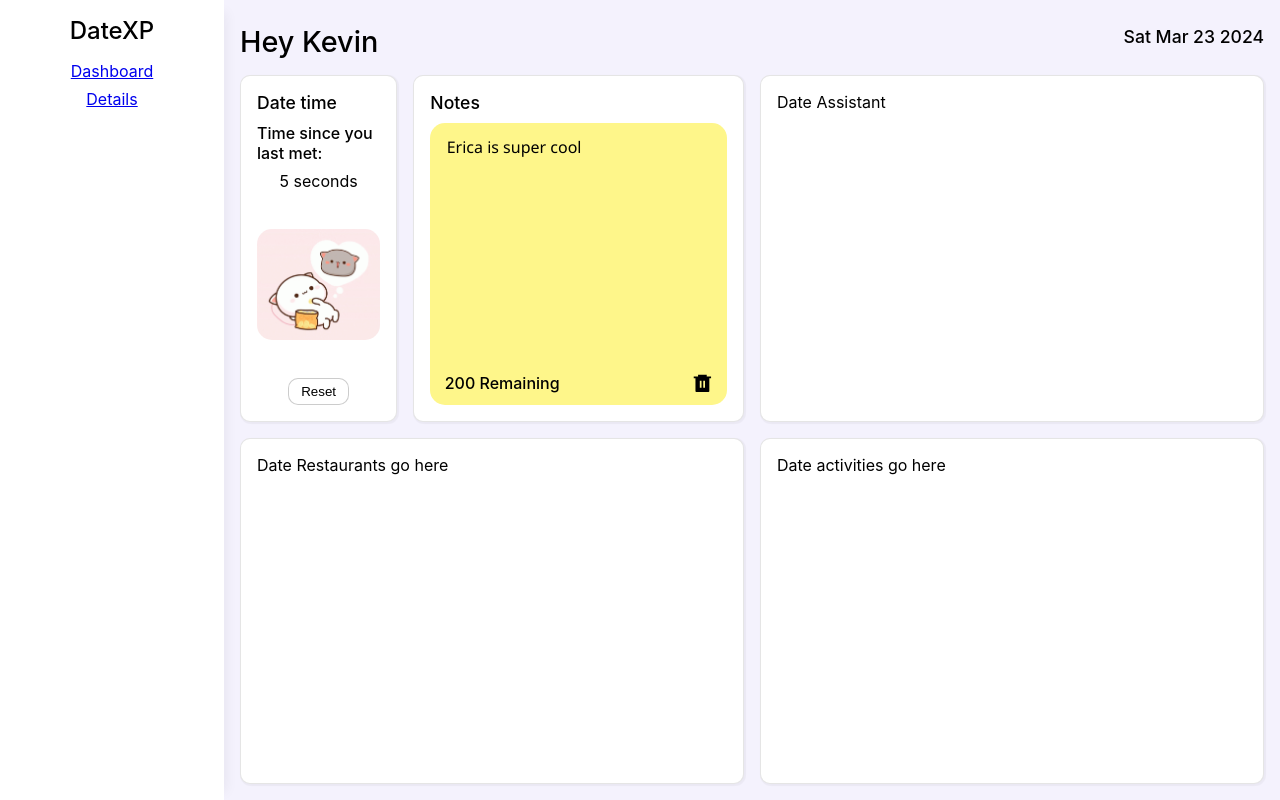
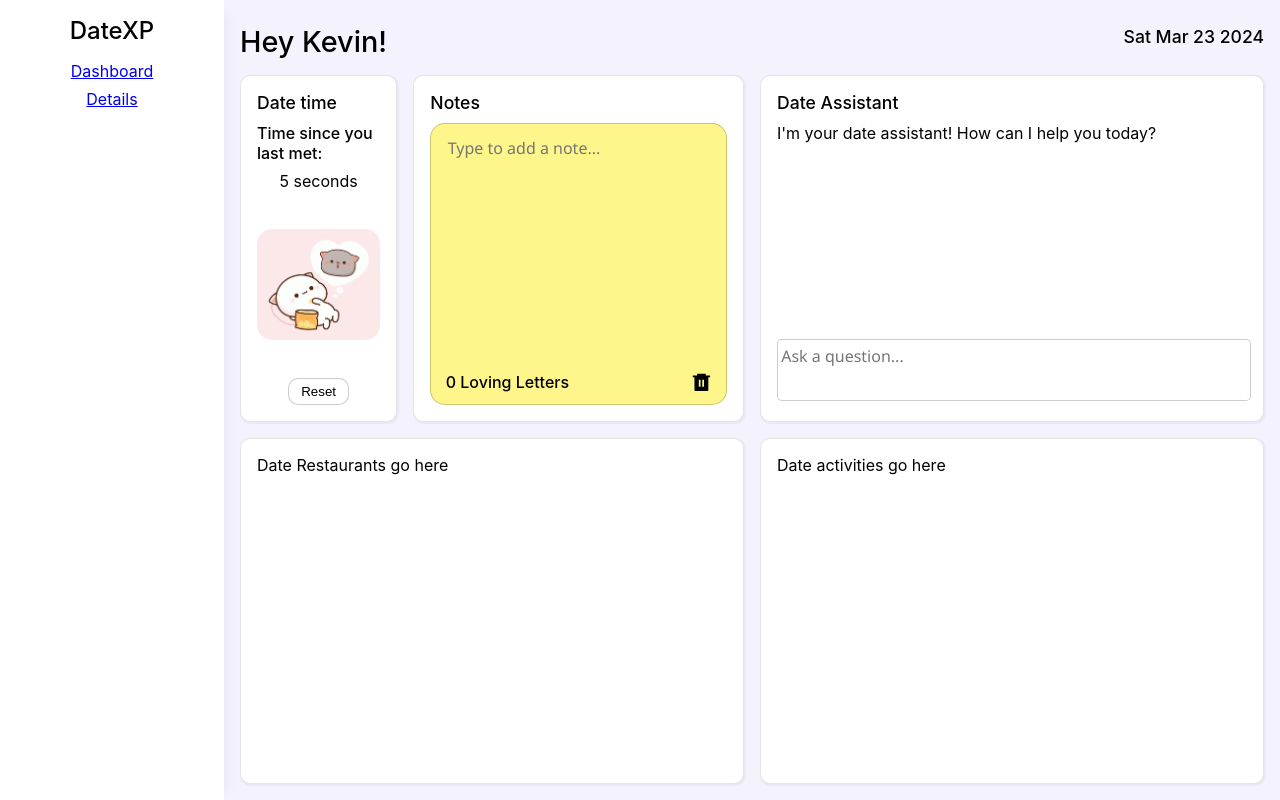
Before and after one commit to chukevh/dateXP, a React (Create React App) app in the folder frontend/: page / in a window 1280 px wide. Built offline with nearby package versions, Linux system fonts and the light colour scheme.

Commit message:
Finished Note module

```diff
--- a/frontend/src/App.js
+++ b/frontend/src/App.js
@@ -3,6 +3,7 @@ import { Route, RouterProvider, createBrowserRouter, createRoutesFromElements }
 import Dashboard from "./pages/dashboard/Dashboard";
 import UserLayout from "./layouts/UserLayout";
 import { Details } from "./pages/Details";
+
 
 
 const router = createBrowserRouter(createRoutesFromElements(
--- a/frontend/src/hooks/useLocalStorage.js
+++ b/frontend/src/hooks/useLocalStorage.js
@@ -18,3 +18,22 @@ export function useDateTimeLocalStorage() {
 
     return [value, setValue]
 }
+
+export function useNoteLocalStorage() {
+    const [value, setValue] = React.useState("")
+    const [init, setInit] = React.useState(false)
+    const note = localStorage.getItem("note")
+
+    if (init === false) {
+        note !== null
+            ? setValue(note)
+            : setValue("")
+        setInit(true)
+    }
+
+    React.useEffect(() => {
+        localStorage.setItem("note", value)
+    }, [value])
+
+    return [value, setValue]
+}
--- a/frontend/src/pages/dashboard/Dashboard.js
+++ b/frontend/src/pages/dashboard/Dashboard.js
@@ -1,4 +1,5 @@
 import News from "../../components/News";
+import DateAssistant from "./components/DateAssistant";
 import DateTime from "./components/DateTime";
 import Notes from "./components/Notes";
 
@@ -8,7 +9,7 @@ export default function Dashboard() {
     return (
         <section className="dashboard-container">
             <div className="db-header-text">
-                <span className="text-h0">Hey Kevin</span>
+                <span className="text-h0">Hey Kevin!</span>
                 <span className="text-h2">{date.toDateString()}</span>
             </div>
             <div className="grid-container">
@@ -19,7 +20,7 @@ export default function Dashboard() {
                     <Notes />
                 </div>
                 <div className="module-container grid-long-3">
-                    Date Assistant
+                    <DateAssistant />
                 </div>
                 <div className="module-container grid-long-3">
                     <News />
--- /dev/null
+++ b/frontend/src/pages/dashboard/components/DateAssistant.js
@@ -0,0 +1,30 @@
+import React from "react"
+
+export default function DateAssistant() {
+    const [input, setInput] = React.useState("")
+
+    function handleChange(e) {
+        setInput(e.target.value)
+    }
+    return (
+        <>
+            <span className="text-h2">Date Assistant</span>
+            <div className="date-assistant">
+                <div className="date-assistant-text-container">
+                    <span>
+                        I'm your date assistant! How can I help you today?
+                    </span>
+                </div>
+
+                <form className="date-assistant-form">
+                    <textarea
+                        className="date-assistant-input"
+                        value={input}
+                        onChange={handleChange}
+                        placeholder="Ask a question..."
+                    />
+                </form>
+            </div>
+        </>
+    )
+}
--- a/frontend/src/pages/dashboard/components/Notes.js
+++ b/frontend/src/pages/dashboard/components/Notes.js
@@ -1,39 +1,37 @@
 import React from "react";
 import { RiDeleteBin6Fill } from "react-icons/ri";
+import { useNoteLocalStorage } from "../../../hooks/useLocalStorage";
 
 export default function Notes() {
-    const [note, setNote] = React.useState({
-        text:"Erica is super cool"
-    })
+    const [note, setNote] = useNoteLocalStorage()
 
     function handleChange(e) {
-        console.log(e.target)
-        setNote(prevNote => {
-            return {
-                ...prevNote,
-                text: e.target.value
-            }
-        })
+        setNote(e.target.value)
+    }
+
+    function handleReset() {
+        setNote("")
     }
 
     return (
         <>
             <span className="text-h2">Notes</span>
             <div className="note">
-                <form className="note-form">
+                <form id="note-form" className="note-form">
                     <textarea
                         onChange={handleChange}
-                        value={note.text}
+                        value={note}
                         className="note-input"
                         placeholder="Type to add a note..."
                     />
                 </form>
 
                 <div className="note-footer">
-                    <span className="text-h3">200 Remaining</span>
+                    <span className="text-h3">{note.length} Loving Letters</span>
                     <RiDeleteBin6Fill
-                        className="delete-icon"
                         size='1.3rem'
+                        onClick={handleReset}
+                        className="reset-btn"
                     />
                 </div>
             </div>
--- a/frontend/src/styles.css
+++ b/frontend/src/styles.css
@@ -198,13 +198,13 @@ section {
   justify-content: space-between;
   flex: 1;
   border-radius: 15px;
+  border: 1px solid rgb(0,0,0,0.2);
 }
 
 .note-form {
   width: 100%;
   height: 100%;
   padding-bottom: 0.5rem;
-
 }
 
 .note-input {
@@ -218,10 +218,63 @@ section {
   font-family: 'Segoe UI';
 }
 
+.note:hover {
+  outline: 1px solid rgb(0,0,0,0.1);
+}
+
+.note:focus-within {
+  outline: 1px solid rgb(0,0,0,0.2);
+}
+
 .note-footer {
   display: flex;
   align-items: center;
   justify-content: space-between;
+}
+
+.reset-btn {
+  cursor: pointer;
+}
+
+.reset-btn:hover {
+  color: #c72c41;
+}
+
+/* Date Assistant */
+.date-assistant {
+  display: flex;
+  flex-direction: column;
+  gap: 0.5rem;
+  flex: 1;
+}
+
+.date-assistant-text-container {
+  flex: 1;
+}
+
+/* .date-assistant-form {
+  max-width: 100%;
+
+} */
+
+.date-assistant-input {
+  width: 99%;
+  height: 3.3rem;
+  padding: 0.2rem 0.2rem;
+  line-height: 1.5;
+  resize: none;
+  border-radius: 5px;
+  border: 1px solid rgb(0,0,0,0.2);
+  font-size: 1rem;
+  font-family: 'Segoe UI';
+}
+
+.date-assistant-input:hover {
+  outline: 1px solid rgb(0,0,0,0.1);
+}
+
+.date-assistant-input:focus {
+  outline: 1px solid rgb(0,0,0,0.2);
 }
 
 /* Footer Component */
```
